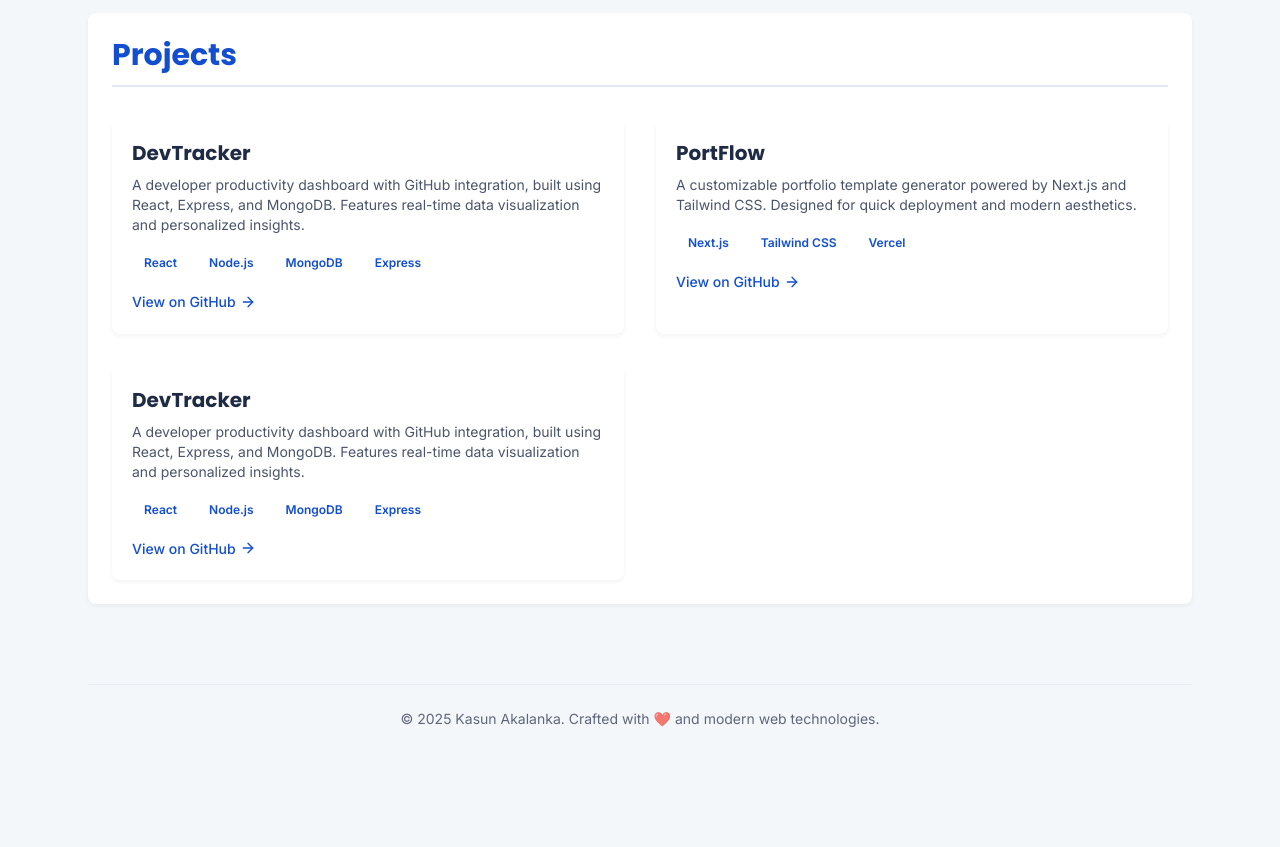
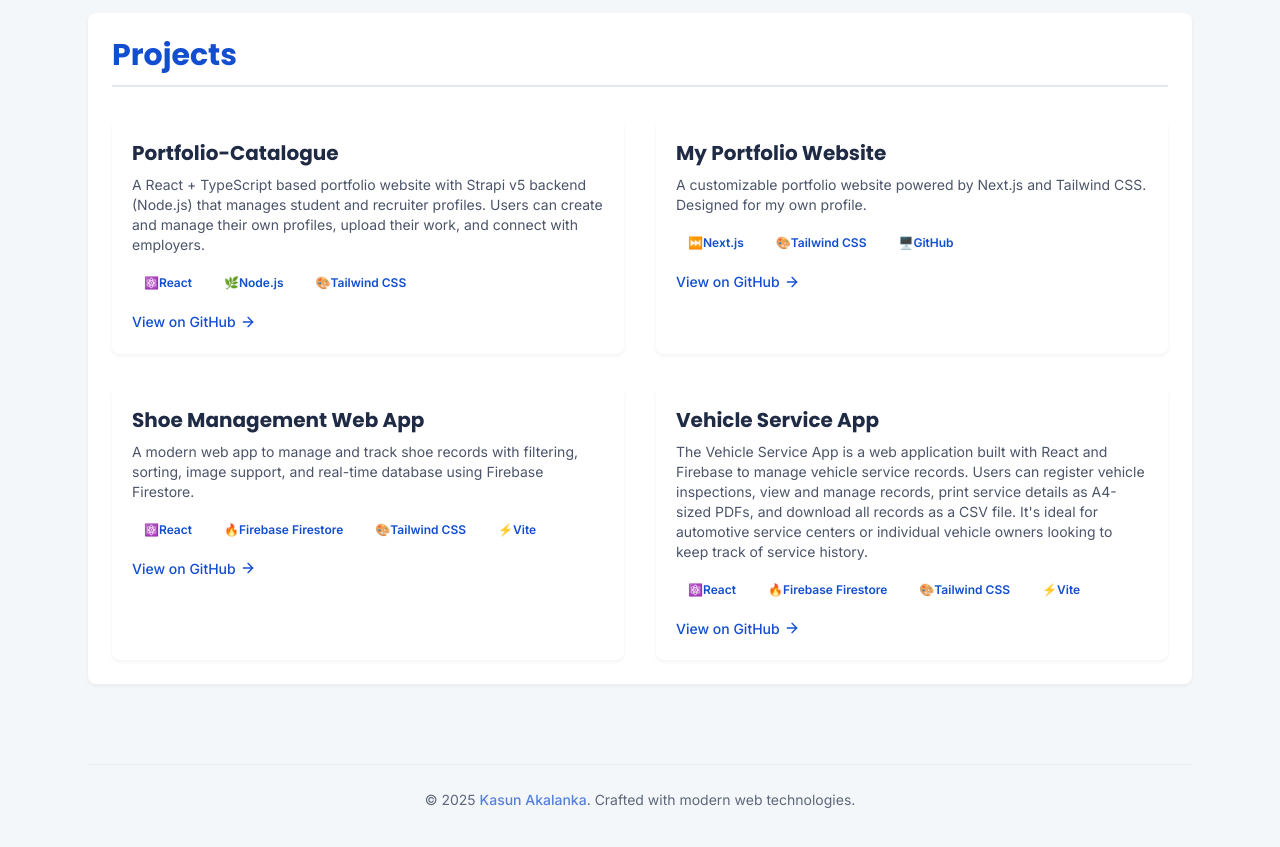
Before and after one commit to SightseR/SightseR.github.io, a website built with Vite: page index.html in a window 1280 px wide. Shown: the part 2720-3567 px from the top of the page. Before the commit the page ends 3521 px from the top, so only its background shows below. Built offline with nearby package versions, Linux system fonts and the light colour scheme.

Commit message:
Updated index.html and README content

```diff
--- a/index.html
+++ b/index.html
@@ -183,40 +183,55 @@
       <h2 class="text-3xl font-bold text-accent-color border-b-2 border-border-color pb-3 mb-8">Projects</h2>
       <div class="grid md:grid-cols-2 gap-8">
         <div class="project-card">
-          <h3 class="text-xl font-bold text-text-color mb-2">DevTracker</h3>
-          <p class="text-text-color opacity-80 text-sm mb-4">A developer productivity dashboard with GitHub integration, built using React, Express, and MongoDB. Features real-time data visualization and personalized insights.</p>
+          <h3 class="text-xl font-bold text-text-color mb-2">Portfolio-Catalogue</h3>
+          <p class="text-text-color opacity-80 text-sm mb-4">A React + TypeScript based portfolio website with Strapi v5 backend (Node.js) that manages student and recruiter profiles. Users can create and manage their own profiles, upload their work, and connect with employers. </p>
           <div class="flex flex-wrap gap-2 mb-4">
-            <span class="text-accent-color text-xs font-semibold bg-card-bg px-3 py-1 rounded-full">React</span>
-            <span class="text-accent-color text-xs font-semibold bg-card-bg px-3 py-1 rounded-full">Node.js</span>
-            <span class="text-accent-color text-xs font-semibold bg-card-bg px-3 py-1 rounded-full">MongoDB</span>
-            <span class="text-accent-color text-xs font-semibold bg-card-bg px-3 py-1 rounded-full">Express</span>
+            <span class="text-accent-color text-xs font-semibold bg-card-bg px-3 py-1 rounded-full">⚛️React</span>
+            <span class="text-accent-color text-xs font-semibold bg-card-bg px-3 py-1 rounded-full">🌿Node.js</span>
+            <span class="text-accent-color text-xs font-semibold bg-card-bg px-3 py-1 rounded-full">🎨Tailwind CSS</span>
           </div>
-          <a href="https://github.com/yourusername/devtracker" target="_blank" class="text-accent-color inline-flex items-center gap-1 font-medium hover:underline hover:gap-2 transition-all duration-300">
+          <a href="https://github.com/SightseR/Portfolio-Catalogue" target="_blank" class="text-accent-color inline-flex items-center gap-1 font-medium hover:underline hover:gap-2 transition-all duration-300">
             View on GitHub <i data-lucide="arrow-right" class="w-4 h-4"></i>
           </a>
         </div>
         <div class="project-card">
-          <h3 class="text-xl font-bold text-text-color mb-2">PortFlow</h3>
-          <p class="text-text-color opacity-80 text-sm mb-4">A customizable portfolio template generator powered by Next.js and Tailwind CSS. Designed for quick deployment and modern aesthetics.</p>
+          <h3 class="text-xl font-bold text-text-color mb-2">My Portfolio Website</h3>
+          <p class="text-text-color opacity-80 text-sm mb-4">A customizable portfolio website powered by Next.js and Tailwind CSS. Designed for my own profile.</p>
           <div class="flex flex-wrap gap-2 mb-4">
-            <span class="text-accent-color text-xs font-semibold bg-card-bg px-3 py-1 rounded-full">Next.js</span>
-            <span class="text-accent-color text-xs font-semibold bg-card-bg px-3 py-1 rounded-full">Tailwind CSS</span>
-            <span class="text-accent-color text-xs font-semibold bg-card-bg px-3 py-1 rounded-full">Vercel</span>
+            <span class="text-accent-color text-xs font-semibold bg-card-bg px-3 py-1 rounded-full">⏭️Next.js</span>
+            <span class="text-accent-color text-xs font-semibold bg-card-bg px-3 py-1 rounded-full">🎨Tailwind CSS</span>
+            <span class="text-accent-color text-xs font-semibold bg-card-bg px-3 py-1 rounded-full">🖥️GitHub</span>
           </div>
-          <a href="https://github.com/yourusername/portflow" target="_blank" class="text-accent-color inline-flex items-center gap-1 font-medium hover:underline hover:gap-2 transition-all duration-300">
+          <a href="https://github.com/SightseR/SightseR.github.io" target="_blank" class="text-accent-color inline-flex items-center gap-1 font-medium hover:underline hover:gap-2 transition-all duration-300">
             View on GitHub <i data-lucide="arrow-right" class="w-4 h-4"></i>
           </a>
         </div>
         <div class="project-card">
-          <h3 class="text-xl font-bold text-text-color mb-2">DevTracker</h3>
-          <p class="text-text-color opacity-80 text-sm mb-4">A developer productivity dashboard with GitHub integration, built using React, Express, and MongoDB. Features real-time data visualization and personalized insights.</p>
+          <h3 class="text-xl font-bold text-text-color mb-2">Shoe Management Web App</h3>
+          <p class="text-text-color opacity-80 text-sm mb-4">A modern web app to manage and track shoe records with filtering, sorting, image support, and
+            real-time database using Firebase Firestore.</p>
           <div class="flex flex-wrap gap-2 mb-4">
-            <span class="text-accent-color text-xs font-semibold bg-card-bg px-3 py-1 rounded-full">React</span>
-            <span class="text-accent-color text-xs font-semibold bg-card-bg px-3 py-1 rounded-full">Node.js</span>
-            <span class="text-accent-color text-xs font-semibold bg-card-bg px-3 py-1 rounded-full">MongoDB</span>
-            <span class="text-accent-color text-xs font-semibold bg-card-bg px-3 py-1 rounded-full">Express</span>
+            <span class="text-accent-color text-xs font-semibold bg-card-bg px-3 py-1 rounded-full">⚛️React</span>
+            <span class="text-accent-color text-xs font-semibold bg-card-bg px-3 py-1 rounded-full">🔥Firebase Firestore</span>
+            <span class="text-accent-color text-xs font-semibold bg-card-bg px-3 py-1 rounded-full">🎨Tailwind CSS</span>
+            <span class="text-accent-color text-xs font-semibold bg-card-bg px-3 py-1 rounded-full">⚡Vite</span>
           </div>
-          <a href="https://github.com/yourusername/devtracker" target="_blank" class="text-accent-color inline-flex items-center gap-1 font-medium hover:underline hover:gap-2 transition-all duration-300">
+          <a href="https://github.com/SightseR/shoe-management-app" target="_blank" class="text-accent-color inline-flex items-center gap-1 font-medium hover:underline hover:gap-2 transition-all duration-300">
+            View on GitHub <i data-lucide="arrow-right" class="w-4 h-4"></i>
+          </a>
+        </div>
+        <div class="project-card">
+          <h3 class="text-xl font-bold text-text-color mb-2">Vehicle Service App</h3>
+          <p class="text-text-color opacity-80 text-sm mb-4">The Vehicle Service App is a web application built with React and Firebase to manage vehicle service records.
+            Users can register vehicle inspections, view and manage records, print service details as A4-sized PDFs, and download all records as a CSV file.
+            It's ideal for automotive service centers or individual vehicle owners looking to keep track of service history.</p>
+          <div class="flex flex-wrap gap-2 mb-4">
+            <span class="text-accent-color text-xs font-semibold bg-card-bg px-3 py-1 rounded-full">⚛️React</span>
+            <span class="text-accent-color text-xs font-semibold bg-card-bg px-3 py-1 rounded-full">🔥Firebase Firestore</span>
+            <span class="text-accent-color text-xs font-semibold bg-card-bg px-3 py-1 rounded-full">🎨Tailwind CSS</span>
+            <span class="text-accent-color text-xs font-semibold bg-card-bg px-3 py-1 rounded-full">⚡Vite</span>
+          </div>
+          <a href="https://github.com/SightseR/vehicle-service-app" target="_blank" class="text-accent-color inline-flex items-center gap-1 font-medium hover:underline hover:gap-2 transition-all duration-300">
             View on GitHub <i data-lucide="arrow-right" class="w-4 h-4"></i>
           </a>
         </div>
@@ -224,7 +239,9 @@
     </section>
 
     <footer class="mt-20 text-center text-text-color opacity-70 text-sm py-6 border-t border-border-color">
-      © 2025 Kasun Akalanka. Crafted with ❤️ and modern web technologies.
+      © 2025  <a href="k3akalanka@gmail.com" target="_blank" class="text-accent-color inline-flex items-center gap-1 font-medium hover:underline hover:gap-2 transition-all duration-300">
+            Kasun Akalanka
+          </a>. Crafted with modern web technologies.
     </footer>
   </main>
 
```
Also changed, not shown: README.md.
